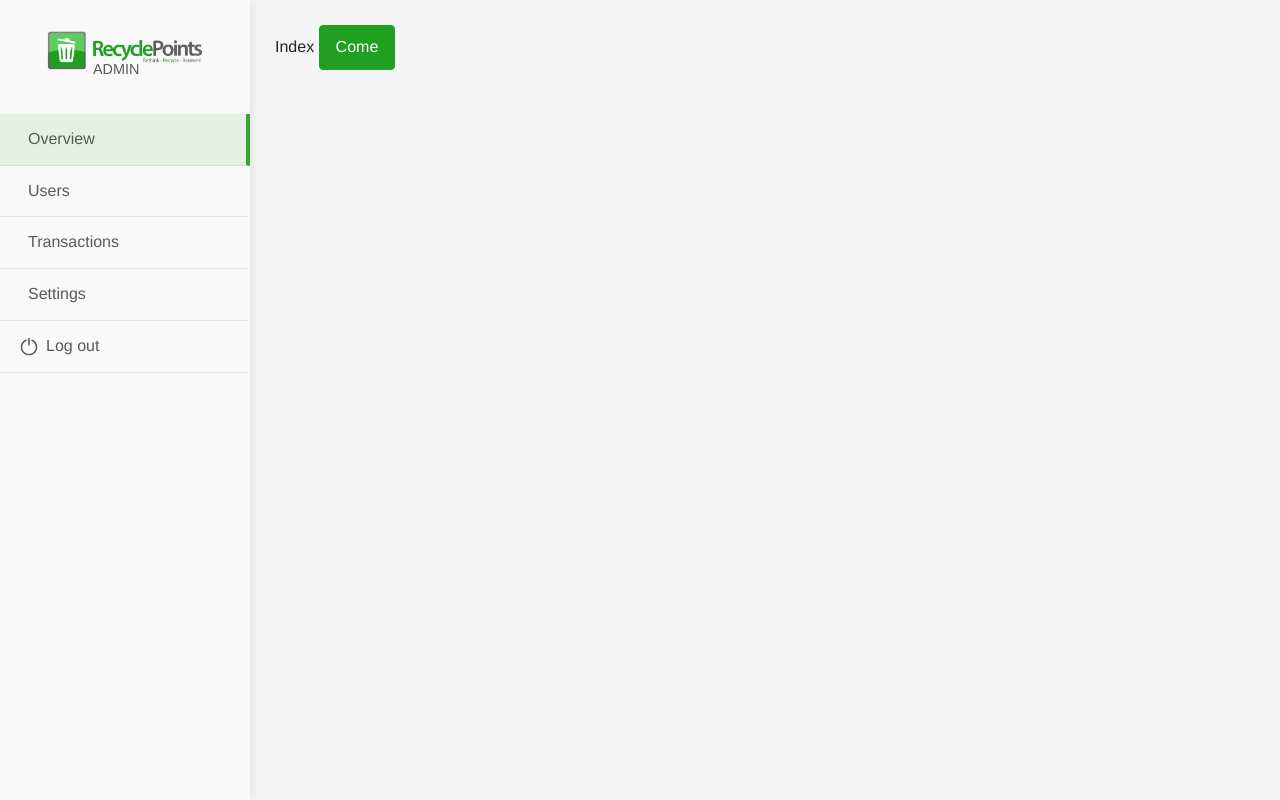
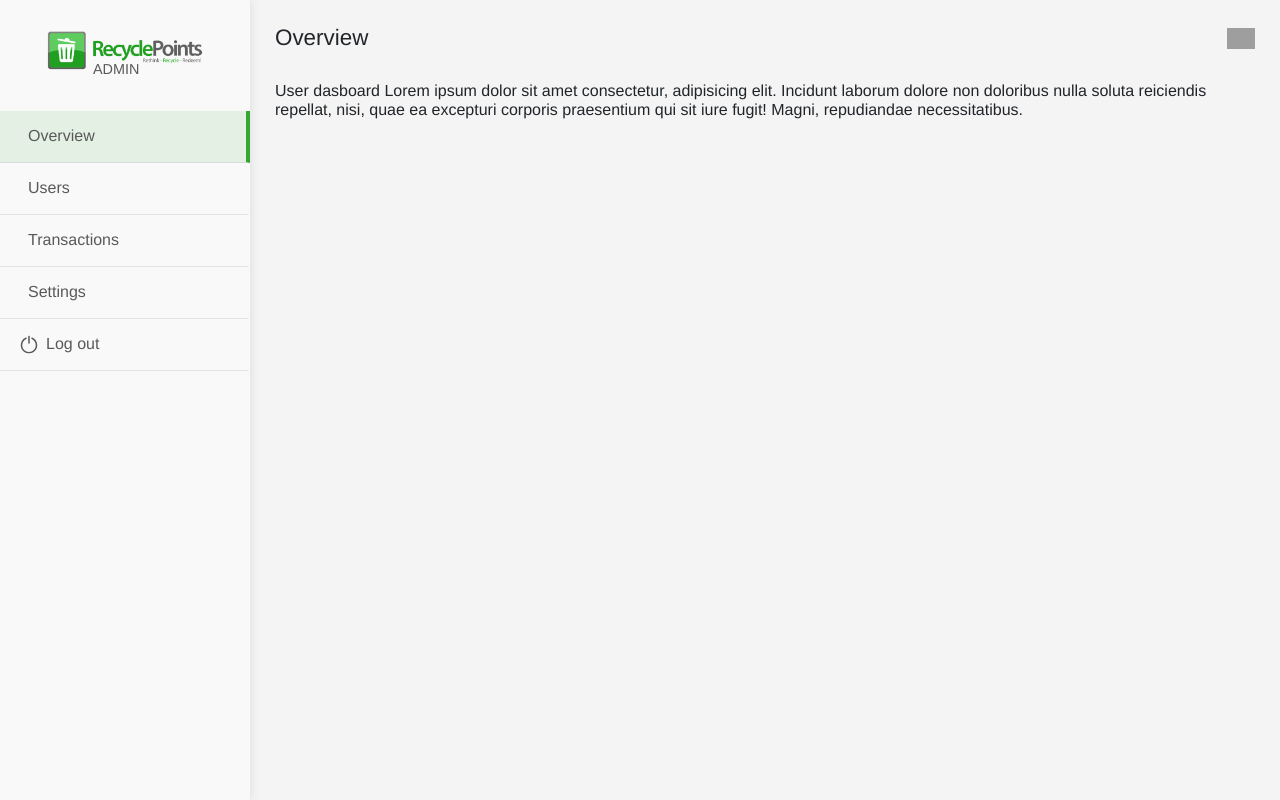
Before and after one commit to adekoyejoakinhanmi/vue-project-sidebar, a Nuxt app: page / in a window 1280 px wide. Built offline with nearby package versions, Linux system fonts and the light colour scheme; grey boxes are pictures that could not be loaded.

Commit message:
add dashboard and side bar anims

```diff
--- a/assets/scss/_layout.scss
+++ b/assets/scss/_layout.scss
@@ -8,10 +8,15 @@ $sidebar-width:           250px;
     position: absolute;
     height: 100vh;
     z-index: 99;
-    display: none;
+    opacity: 0;
+    // display: none;
+    transform: translateX(-$sidebar-width);
+    transition: 0.4s all ease;
     @media screen and (min-width: 768px) {
       position: relative;
-      display: block !important;
+      // display: block !important;
+      transform: translateX(0) !important;
+      opacity: 1;
       width: $sidebar-width;
       max-width: $sidebar-width;
     }
@@ -19,8 +24,11 @@ $sidebar-width:           250px;
       width: 100%;
       z-index: 99;
       display: block;
+      transform: translateX(0);
+      opacity: 1;
       .overlay {
         display: block;
+        opacity: 1;
       }
       .sidenav {
         transform: translateX(0);
@@ -32,7 +40,8 @@ $sidebar-width:           250px;
       height: 100%;
       z-index: 999;
       background: rgba($color: #000000, $alpha: 0.4);
-      display: none;
+      // display: none;
+      opacity: 0;
       cursor: pointer;
       @media screen and (min-width: 768px){
         display: none !important;
@@ -91,26 +100,8 @@ ul.menu-area {
   padding: 0;
   margin: 0;
   flex: 1;
-  li {
-    display: block;
-    cursor: pointer;
-    &.link-item {
-      padding: 15px 25px;
-      margin-bottom: 15px;
-      &:not(.new-app):hover,
-      &:not(.new-app).active {
-        background: rgba($color: #fff, $alpha: 0.04);
-      }
-    }
-    &.apps-nav {
-      transition: 0.3s ease;
-      .app {
-        padding: 2.5px 0;
-      }
-      ul.app-links {
   padding: 0;
   margin: 10px 0 0;
-        display: none;
   li {
     display: block;
     a {
@@ -120,6 +111,7 @@ ul.menu-area {
       transition: 0.3s ease;
       color: #595959;
       border-bottom: 0.5px solid rgba(#D0CBCB, 0.5);
+      text-decoration: none;
 
       .svg {
         width: 18px;
@@ -128,20 +120,9 @@ ul.menu-area {
       &:hover,
       &.nuxt-link-exact-active.nuxt-link-active,
       &.active {
+        text-decoration: none;
         background-color: rgba($color: $primary, $alpha: 0.1);
         border-right-color: rgba($color: $primary, $alpha: 0.9);
-            }
-          }
-        }
-      }
-      .app.open {
-        background: rgba($color: #fff, $alpha: 0.04);
-        ul.app-links {
-          display: block;
-        }
-      }
-      a:hover {
-        text-decoration: none;
       }
     }
   }
@@ -164,6 +145,13 @@ ul.menu-area {
       @media screen and (min-width: 768px){
         display: none;
       }
+    }
+  }
+  .btn.btn-sm {
+    padding-top: 0;
+    padding-bottom: 0;
+    .svg {
+      width: 20px;
     }
   }
   .more-items {
--- /dev/null
+++ b/components/Dashboard/Admin.vue
@@ -0,0 +1,17 @@
+<template>
+  <div>
+    <top-bar />
+    User dasboard Lorem ipsum dolor sit amet consectetur, adipisicing elit.
+    Incidunt laborum dolore non doloribus nulla soluta reiciendis repellat,
+    nisi, quae ea excepturi corporis praesentium qui sit iure fugit! Magni,
+    repudiandae necessitatibus.
+  </div>
+</template>
+
+<script>
+export default {
+  name: 'AdminDasboard'
+}
+</script>
+
+<style></style>
--- /dev/null
+++ b/components/Dashboard/Recycler.vue
@@ -0,0 +1,14 @@
+<template>
+  <div>
+    <top-bar />
+    Recyeler Dashboard
+  </div>
+</template>
+
+<script>
+export default {
+  name: 'RecyclerDashboard'
+}
+</script>
+
+<style></style>
--- a/components/Nav/Sidebar.vue
+++ b/components/Nav/Sidebar.vue
@@ -11,9 +11,9 @@
         </span>
       </div>
       <ul class="menu-area">
-        <li v-if="!isFakeSidebarPage" class="apps-nav">
+        <!-- <li class="apps-nav">
           <div class="app open">
-            <ul class="app-links">
+            <ul class="app-links"> -->
         <li>
           <nuxt-link to="/">
             <span class="mr-2"></span>
@@ -45,15 +45,9 @@
           </a>
         </li>
       </ul>
-          </div>
+      <!-- </div>
         </li>
-        <li v-else class="fake-nav">
-          <div class="fake-nav-items"></div>
-          <div class="fake-nav-items"></div>
-          <div class="fake-nav-items"></div>
-          <div class="fake-nav-items"></div>
-        </li>
-      </ul>
+      </ul> -->
     </nav>
   </aside>
 </template>
@@ -64,11 +58,7 @@ import { mapState, mapActions } from 'vuex'
 export default {
   name: 'Sidebar',
   computed: {
-    ...mapState(['currentPage', 'sidebarOpen']),
-    isFakeSidebarPage() {
-      const fakePages = ['Add New App']
-      return fakePages.includes(this.currentPage)
-    }
+    ...mapState(['currentPage', 'sidebarOpen'])
   },
   methods: {
     ...mapActions(['ToggleSidebar']),
--- a/components/Nav/Top.vue
+++ b/components/Nav/Top.vue
@@ -3,7 +3,7 @@
     <div class="page-name">
       <div class="sidebar-toggle">
         <button class="btn btn-sm" @click="ToggleSidebar">
-          <span class="icon-navicon"></span>
+          <sprite-icon name="menu" />
         </button>
       </div>
       <h1 class="page-title-main mb-0">
--- a/pages/index.vue
+++ b/pages/index.vue
@@ -1,14 +1,16 @@
 <template>
-  <div>
-    Index
-    <button class="btn btn-primary">
-      Come
-    </button>
-  </div>
+  <admin-dashboard v-if="true" />
+  <recycler-dashboard v-else />
 </template>
 
 <script>
-export default {}
+export default {
+  name: 'IndexPage',
+  components: {
+    AdminDashboard: () => import('~/components/Dashboard/Admin.vue'),
+    RecyclerDashboard: () => import('~/components/Dashboard/Recycler.vue')
+  }
+}
 </script>
 
 <style></style>
--- a/plugins/components.js
+++ b/plugins/components.js
@@ -1,5 +1,7 @@
 import Vue from 'vue'
 
+import { Topbar } from '../components/Nav'
 import SpriteIcon from '../components/Shared/SVG/Icon.vue'
 
 Vue.component('sprite-icon', SpriteIcon)
+Vue.component('top-bar', Topbar)
```
Also changed, not shown: assets/js/nav.js (+72 -2 lines), static/img/sprite.svg. Lines whose indentation alone changed are shown as unchanged.
